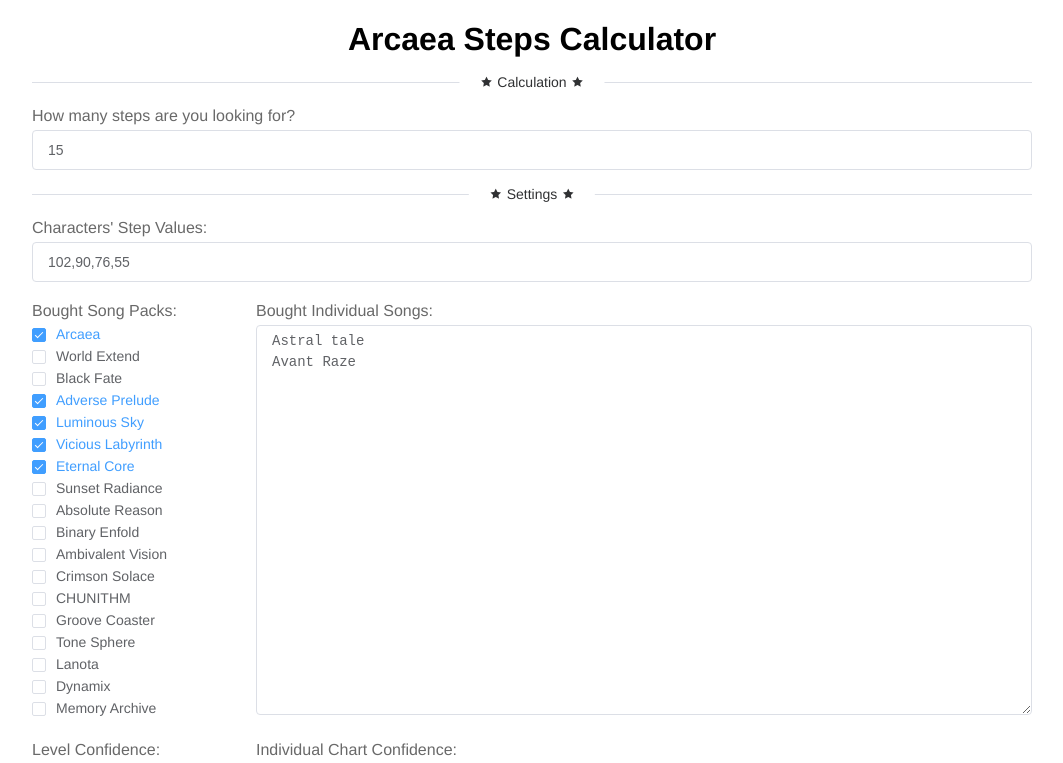
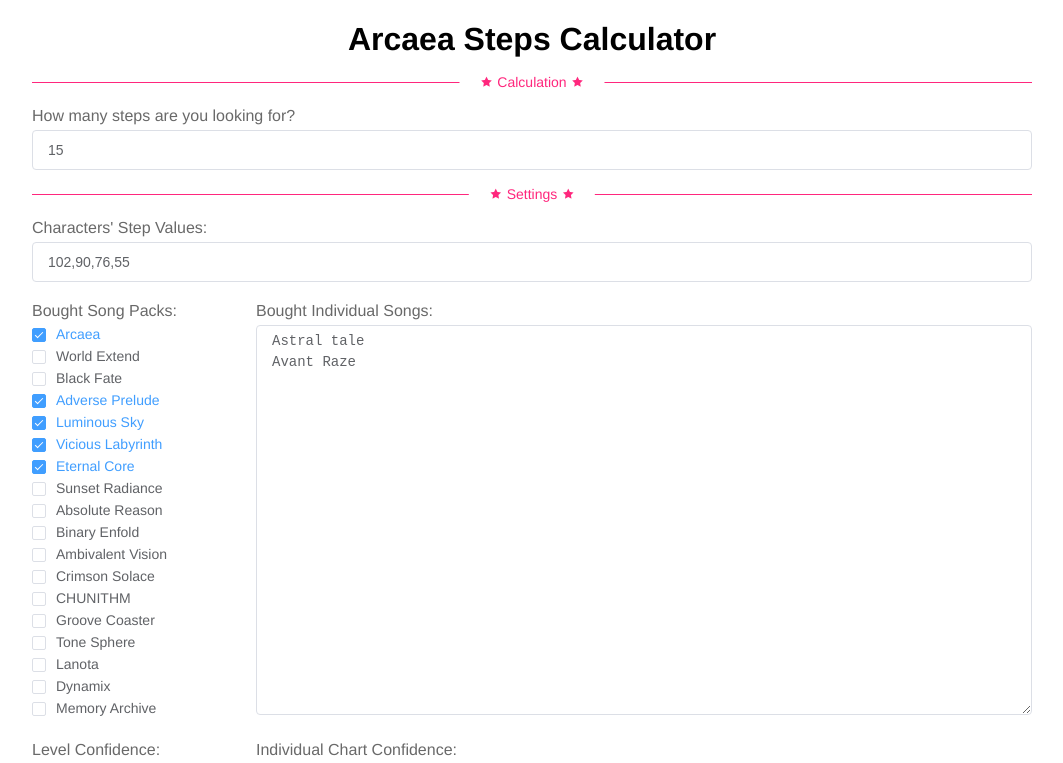
Before and after one commit to HyDevelop/ArcaeaStepsCalculator, a Vue app: page / in a window 1280 px wide. Shown: the top 763 px of the page, without its empty margins (108-1171 px from the left). Built offline with nearby package versions, Linux system fonts and the light colour scheme.

Commit message:
[S] Make divider color more visible

```diff
--- a/src/app/App.vue
+++ b/src/app/App.vue
@@ -91,4 +91,14 @@
     {
         margin-bottom: 3px;
     }
+
+    .el-divider
+    {
+        background-color: #ff277d !important;
+    }
+
+    .el-divider__text
+    {
+        color: #ff277d !important;
+    }
 </style>
```
